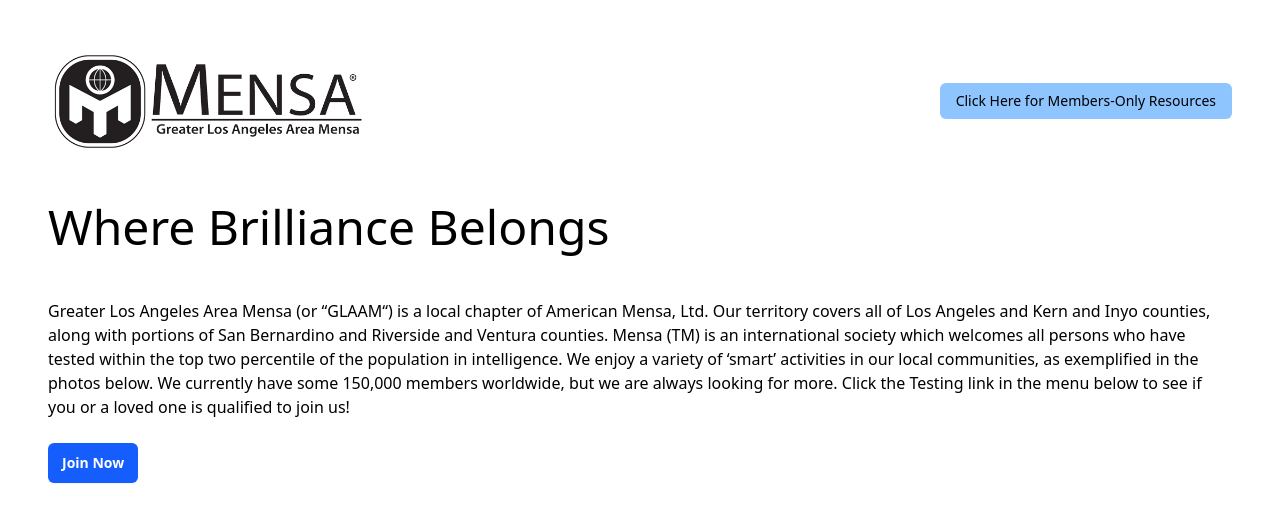
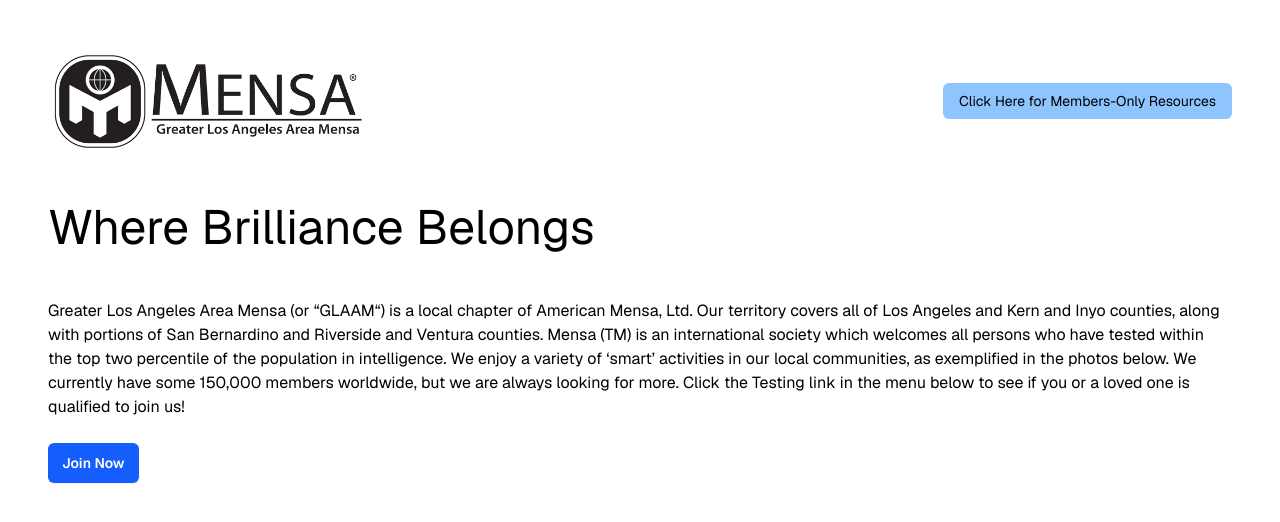
Before and after one commit to anreyw/glaam-web, a Next.js app: page / in a window 1280 px wide. Shown: the top 522 px of the page. Built offline with nearby package versions, Linux system fonts and the light colour scheme.

Commit message:
Fix: move font class names to html tag

```diff
--- a/src/app/layout.tsx
+++ b/src/app/layout.tsx
@@ -14,10 +14,8 @@ export default function RootLayout({
   children: React.ReactNode;
 }>) {
   return (
-    <html lang="en">
-      <body
-        className={`${GeistSans.variable} ${GeistMono.variable} antialiased`}
-      >
+    <html lang="en" className={`${GeistSans.variable} ${GeistMono.variable} antialiased`}>
+      <body>
         <div>{children}</div>
       </body>
     </html>
```
